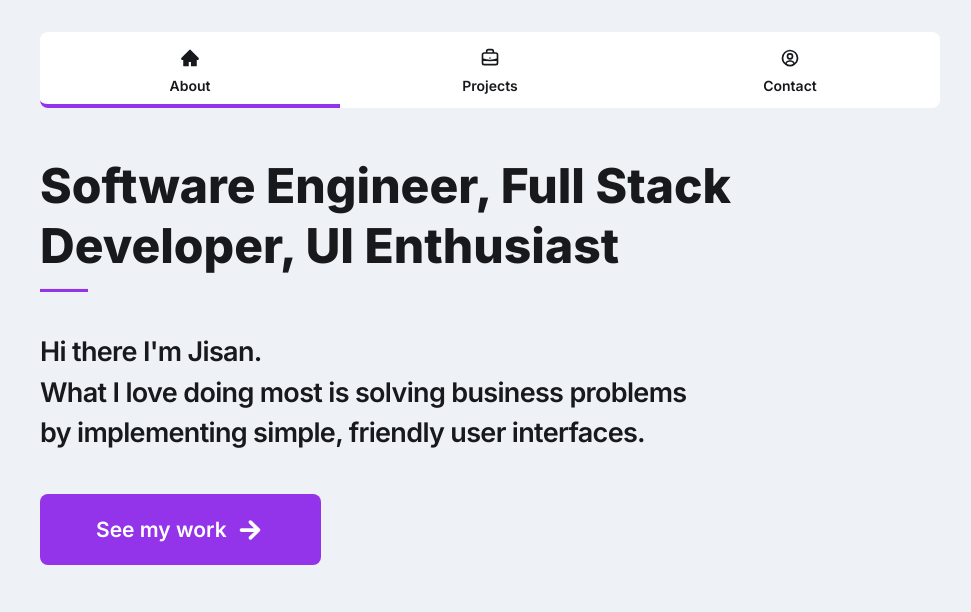
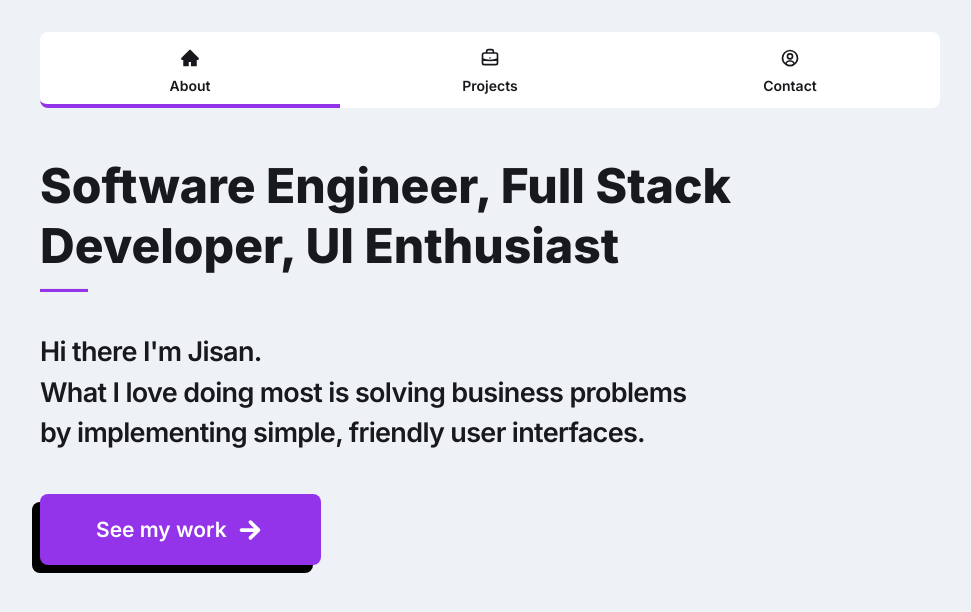
Before and after one commit to jisanjung/portfolio3, a React (Vite) app: page / in a window 1280 px wide. Shown: the top 612 px of the page, without its empty margins (150-1121 px from the left). Built offline with nearby package versions, Linux system fonts and the light colour scheme.

Commit message:
style: add solid shadow to button

```diff
--- a/src/components/Button.jsx
+++ b/src/components/Button.jsx
@@ -13,7 +13,8 @@ const Button = ({ text, children }) => {
     }
 
   return (
-    <button className='bg-purple-600 hover:bg-purple-800 active:bg-purple-800 text-white py-4 px-9 lg:py-5 lg:px-12 xl:px-14 rounded-lg font-semibold' style={{
+    <div className='inline-block relative'>
+        <button className='bg-purple-600 hover:bg-purple-800 active:bg-purple-800 text-white py-4 px-9 lg:py-5 lg:px-12 xl:px-14 rounded-lg font-semibold relative z-10 active:top-2 active:right-2' style={{
         fontSize: determineTextSize(),
         }}>
             <div className='flex'>
@@ -21,6 +22,8 @@ const Button = ({ text, children }) => {
                 <span className='flex items-center'>{children}</span>
             </div>
         </button>
+        <div className='absolute top-2 -left-2 -bottom-2 right-2 bg-black rounded-lg'></div>
+    </div>
   )
 }
 
--- a/src/pages/About.jsx
+++ b/src/pages/About.jsx
@@ -3,6 +3,7 @@ import Heading from '../components/Heading'
 import SubHeading from '../components/SubHeading'
 import Button from '../components/Button';
 import { IoMdArrowRoundForward } from "react-icons/io"
+import { Link } from 'react-router-dom';
 
 const About = () => {
   return (
@@ -12,11 +13,13 @@ const About = () => {
         <SubHeading text="Hi there I'm Jisan."/>
         <SubHeading text="What I love doing most is solving business problems by implementing simple, friendly user interfaces."/>
       </div>
-      <Button text="See my work">
-        <IoMdArrowRoundForward className='text-xl lg:text-2xl xl:text-3xl' style={{
-          marginTop: "1px",
-        }}/>
-      </Button>
+      <Link to="/projects">
+        <Button text="See my work">
+          <IoMdArrowRoundForward className='text-xl lg:text-2xl xl:text-3xl' style={{
+            marginTop: "1px",
+          }}/>
+        </Button>
+      </Link>
     </section>
   )
 }
```
Lines whose indentation alone changed are shown as unchanged.
